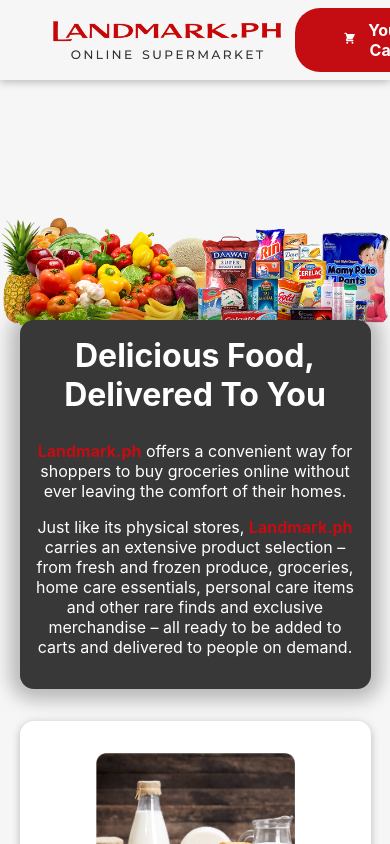
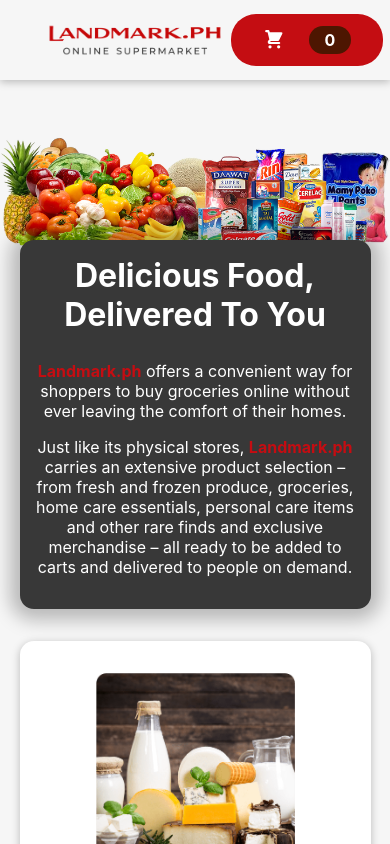
Before and after one commit to sagadeh/nextjs-food-app, a Next.js app: page / in a window 390 px wide. Shown: the top 844 px of the page. Built offline with nearby package versions, Linux system fonts and the light colour scheme.

Commit message:
added media query in header

```diff
--- a/components/Layout/Header.module.css
+++ b/components/Layout/Header.module.css
@@ -19,7 +19,7 @@
   height: 25rem;
   z-index: 0;
   overflow: hidden;
-  margin-top: 80px;
+  margin-top: 70px;
 }
 
 .main-image img {
@@ -37,3 +37,12 @@
 .logo:hover {
   cursor: pointer;
 }
+
+@media (max-width: 670px) {
+  .logo {
+    height: 60%;
+  }
+  .main-image {
+    margin-top: 0px;
+  }
+}
--- a/components/Layout/HeaderCartButton.js
+++ b/components/Layout/HeaderCartButton.js
@@ -38,7 +38,7 @@ const HeaderCartButton = (props) => {
       <span className={classes.icon}>
         <CartIcon />
       </span>
-      <span>Your Cart</span>
+      <span className={classes.text}>Your Cart</span>
       <span className={classes.badge}>{numberOfCartItems}</span>
     </button>
   );
--- a/components/Layout/HeaderCartButton.module.css
+++ b/components/Layout/HeaderCartButton.module.css
@@ -4,7 +4,7 @@
   border: none;
   background-color: #c40d12;
   color: white;
-  padding: 0.75rem 3rem;
+  padding: 0.75rem 2rem;
   display: flex;
   justify-content: space-around;
   align-items: center;
@@ -57,3 +57,9 @@
     transform: scale(1);
   }
 }
+
+@media (max-width: 670px) {
+  .text {
+    display: none;
+  }
+}
```
